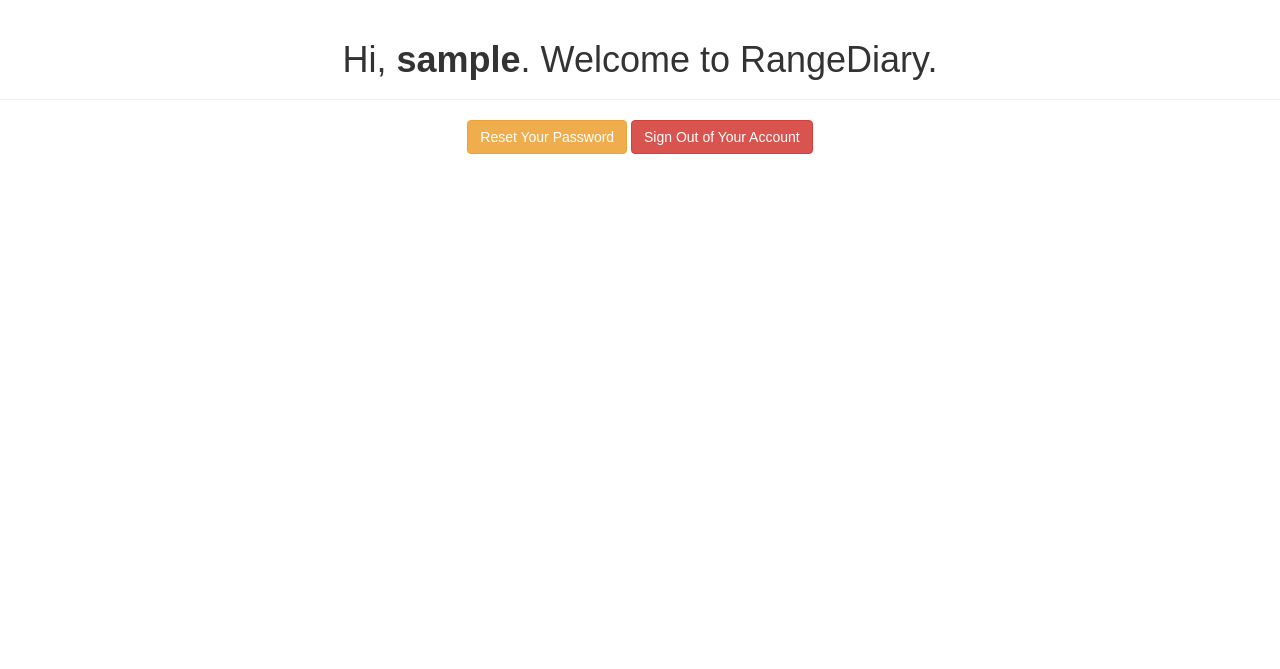
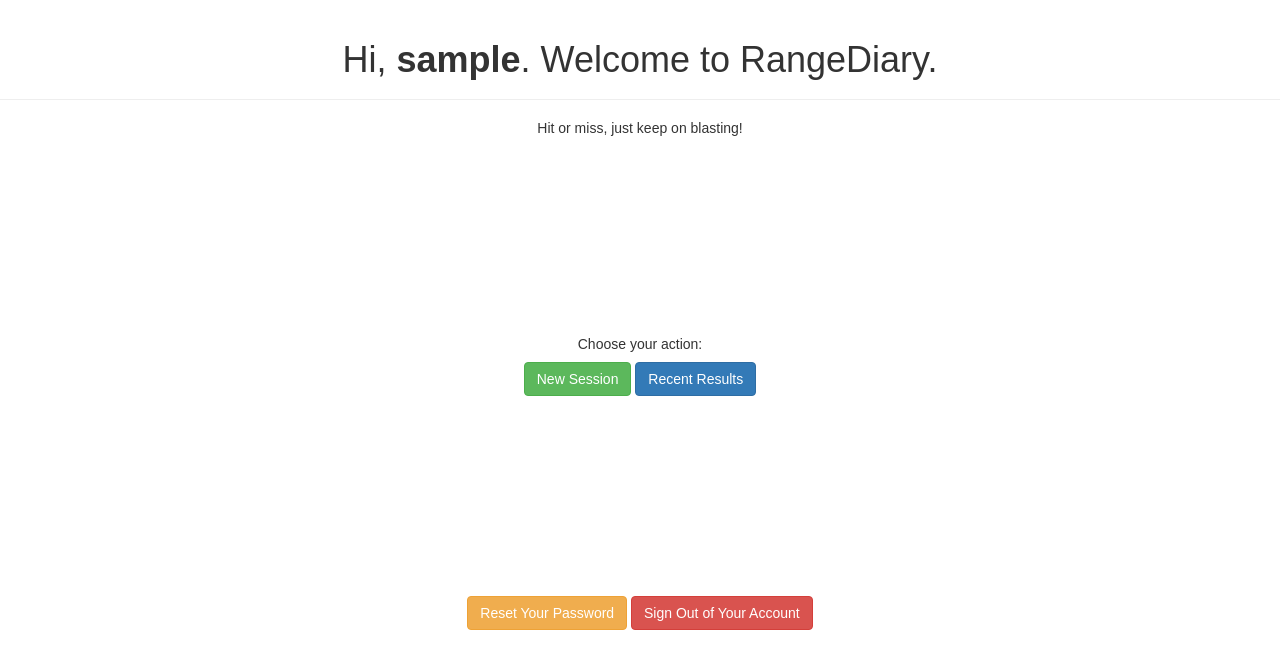
Before and after one commit to RalliTom/RangeDiary, a PHP site: page /welcome.php in a window 1280 px wide. Shown: the top 669 px of the page. Run offline with PHP 8.4, Linux system fonts and the light colour scheme; the visitor is signed in with stand-in values (Sample User, id 1).

Commit message:
Little modifications

```diff
--- a/login.php
+++ b/login.php
@@ -100,6 +100,9 @@
     </style>
 </head>
 <body>
+    <div class="page-header">
+        <h1 style="text-align:center;">RangeDiary</h1>
+    </div>
     <div class="wrapper">
         <h2>Login</h2>
         <p>Please fill in your credentials to login.</p>
--- a/register.php
+++ b/register.php
@@ -105,6 +105,9 @@
     </style>
 </head>
 <body>
+    <div class="page-header">
+        <h1 style="text-align:center;">RangeDiary</h1>
+    </div>
     <div class="wrapper">
         <h2>Sign Up</h2>
         <p>Please fill this form to create an account.</p>
--- a/reset-password.php
+++ b/reset-password.php
@@ -82,6 +82,9 @@
     </style>
 </head>
 <body>
+    <div class="page-header">
+        <h1 style="text-align:center;">RangeDiary</h1>
+    </div>
     <div class="wrapper">
         <h2>Reset Password</h2>
         <p>Please fill out this form to reset your password.</p>
--- a/welcome.php
+++ b/welcome.php
@@ -23,9 +23,15 @@
     <div class="page-header">
         <h1>Hi, <b><?php echo htmlspecialchars($_SESSION["username"]); ?></b>. Welcome to RangeDiary.</h1>
     </div>
-    <p>
+    <p>Hit or miss, just keep on blasting!</p>
+    <div style="padding:100px;margin:100px;">
+        <p>Choose your action:</p>
+        <a href="" class="btn btn-success">New Session</a>
+        <a href="" class="btn btn-primary">Recent Results</a>
+    </div>
+    <div class="page-footer">
         <a href="reset-password.php" class="btn btn-warning">Reset Your Password</a>
         <a href="logout.php" class="btn btn-danger">Sign Out of Your Account</a>
-    </p>
+    </div>
 </body>
 </html>
```
